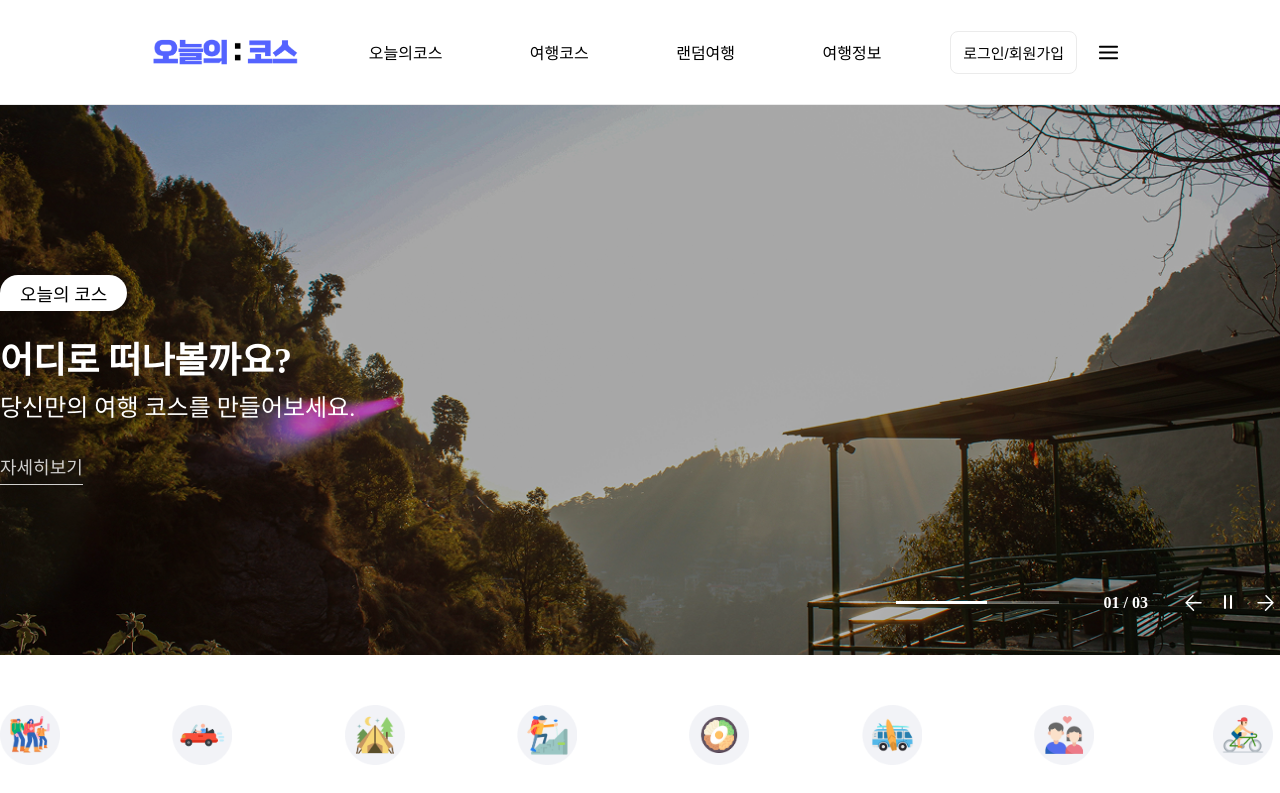
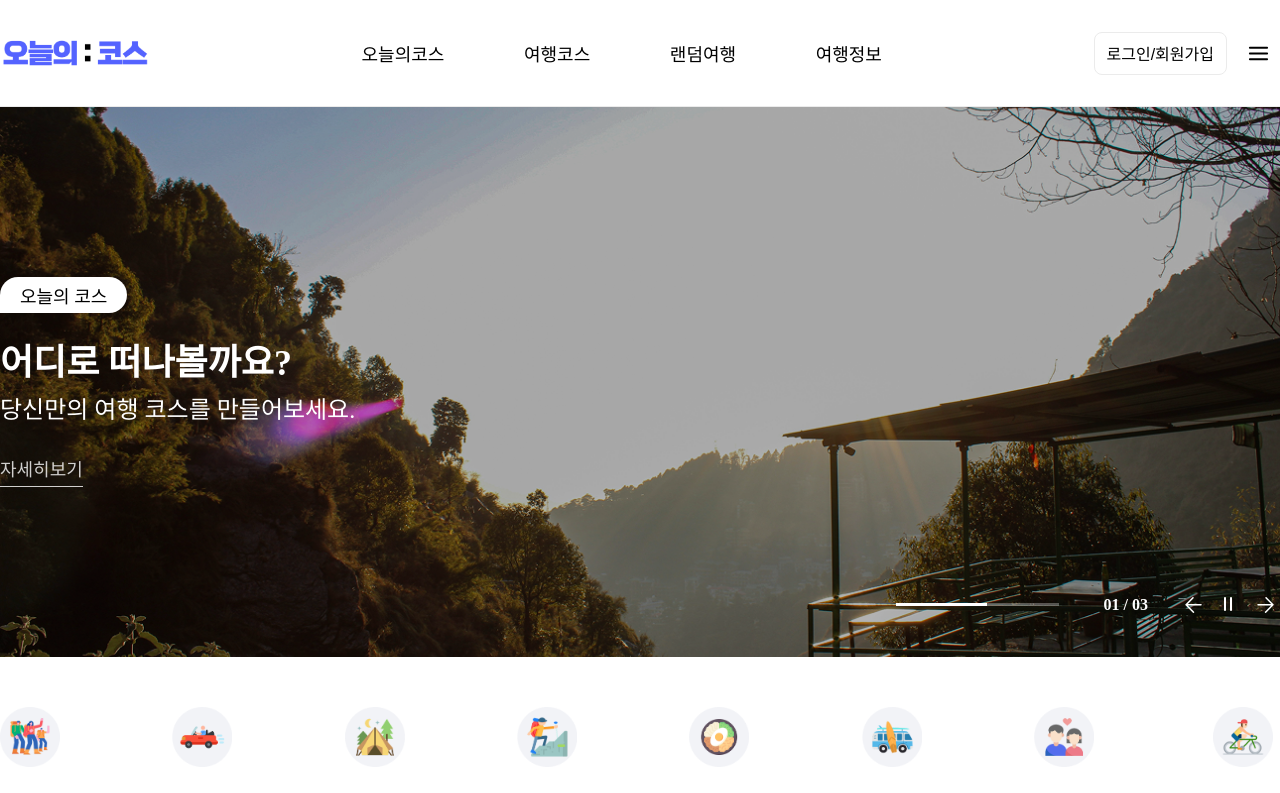
Before and after one commit to TodayCourse/FRONTEND, a React (Vite) app: page / in a window 1280 px wide. Shown: the top 793 px of the page. Built offline with nearby package versions, Linux system fonts and the light colour scheme; no server answers.

Commit message:
feat: Header 컴포넌트 구현

```diff
--- a/src/components/Header.css
+++ b/src/components/Header.css
@@ -4,11 +4,13 @@ body {
 }
 
 .menu {
-  padding: 30px 150px;
-  display:flex;
+  padding: 30px 0;
+  display: flex;
   justify-content: space-between;
-  border-bottom: 1px solid var(--gray-color-20);
   align-items: center;
+  background-color: transparent;
+  max-width: 1330px;
+  margin: 0 auto;
 }
 
 .nav {
@@ -20,14 +22,14 @@ body {
 .nav a {
   color: inherit;
   text-decoration: none;
-  font-size: 16px;
+  font-size: 18px;
   padding: 10px 20px;
   display: inline-block;
   text-align: center;
 }
 
-.nav a:hover{
-  background-color: white;
+.nav a:hover {
+  background-color: transparent;
   color: var(--main-color);
 }
 
@@ -41,7 +43,7 @@ body {
   height: 36px;
 }
 
-.logo img{
+.logo img {
   max-width: 150px;
   height: auto;
   width: 100%;
@@ -62,7 +64,7 @@ body {
   padding: 0 12px;
   height: 43px;
   margin-right: 10px;
-  font-size: 15px;
+  font-size: 16px;
 }
 
 .login-btn button:hover {
@@ -83,7 +85,6 @@ body {
 
 .menu-btn {
   display: flex;
-
 }
 
 .dropdown-menu {
@@ -159,6 +160,24 @@ hr {
   cursor: pointer;
 }
 
+/* 색상 변경 */
+.menu-dark {
+  color: white;
+}
+
+.menu-dark .nav a:hover {
+  color: #fff;
+}
+
+.menu-dark .login-btn button {
+  background-color: transparent;
+  color: #fff;
+}
+
+.HeaderHr {
+  border-bottom: 1px solid var(--gray-color-20);
+}
+
 /* 모바일 (휴대폰, 태블릿 세로) */
 @media only screen and (min-width: 200px) and (max-width: 1000px) {
   body {
@@ -166,7 +185,7 @@ hr {
   }
 
   .menu {
-    padding: 10px 24px;
+    padding: 15px 24px;
   }
 
   .nav {
@@ -177,7 +196,7 @@ hr {
     display: none;
   }
 
-  .logo img{
+  .logo img {
     width: 130px;
     margin: 0;
   }
--- a/src/components/Header.jsx
+++ b/src/components/Header.jsx
@@ -5,7 +5,7 @@ import "./Header.css";
 import logo from "../assets/images/logo.png";
 import { FiMenu } from "react-icons/fi";
 
-function Header() {
+function Header({ variant = "default" }) {
   const nav = useNavigate();
   const [showMenu, setShowMenu] = useState(false);
   const menuRef = useRef(null); // 메뉴 참조
@@ -40,7 +40,9 @@ function Header() {
 
   return (
     <>
-      <div className="menu">
+      <div
+        className={`menu ${variant === "dark" ? "menu-dark" : "menu-default"}`}
+      >
         <div className="logo">
           <Link to={"/"}>
             <img src={logo} alt="로고" />
@@ -61,9 +63,15 @@ function Header() {
           </div>
         </div>
       </div>
+      <div className="HeaderHr"></div>
 
       {showMenu && (
-        <div className="dropdown-menu" ref={menuRef}>
+        <div
+          className={`dropdown-menu ${
+            variant === "dark" ? "dropdown-dark" : ""
+          }`}
+          ref={menuRef}
+        >
           <ul>
             <div className="header-dropdown-login">
               <button onClick={onClickButton}>로그인/회원가입</button>
@@ -84,7 +92,7 @@ function Header() {
             <li>
               <Link to="/info">여행정보</Link>
             </li>
-            <div className="header-hr">
+            {/* <div className="header-hr">
               <hr />
             </div>
             <li>
@@ -92,7 +100,7 @@ function Header() {
             </li>
             <li>
               <Link to="#">고객센터</Link>
-            </li>
+            </li> */}
           </ul>
         </div>
       )}
```
